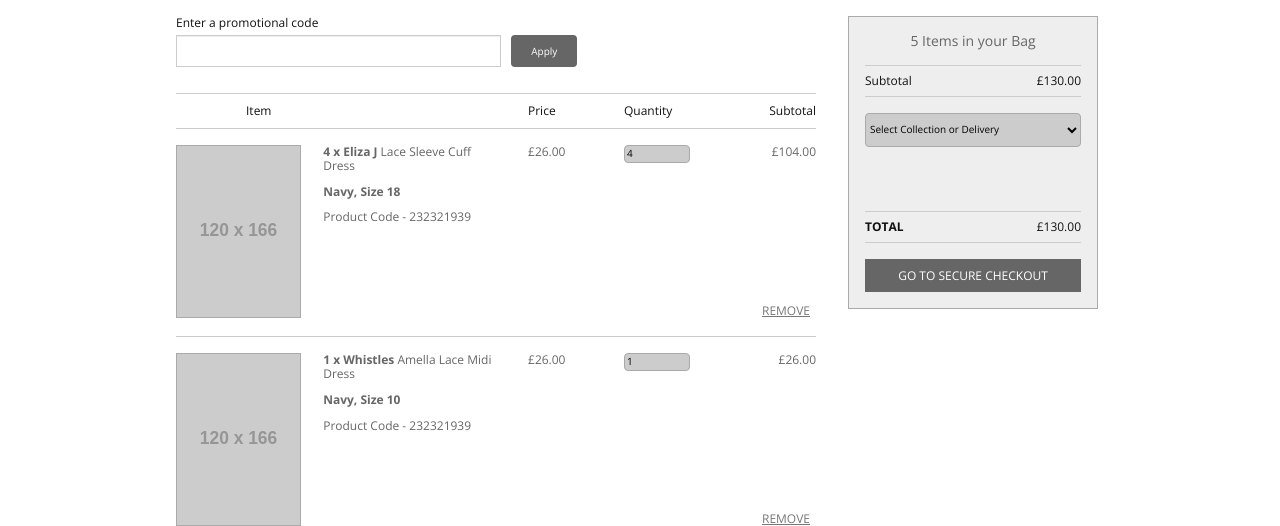
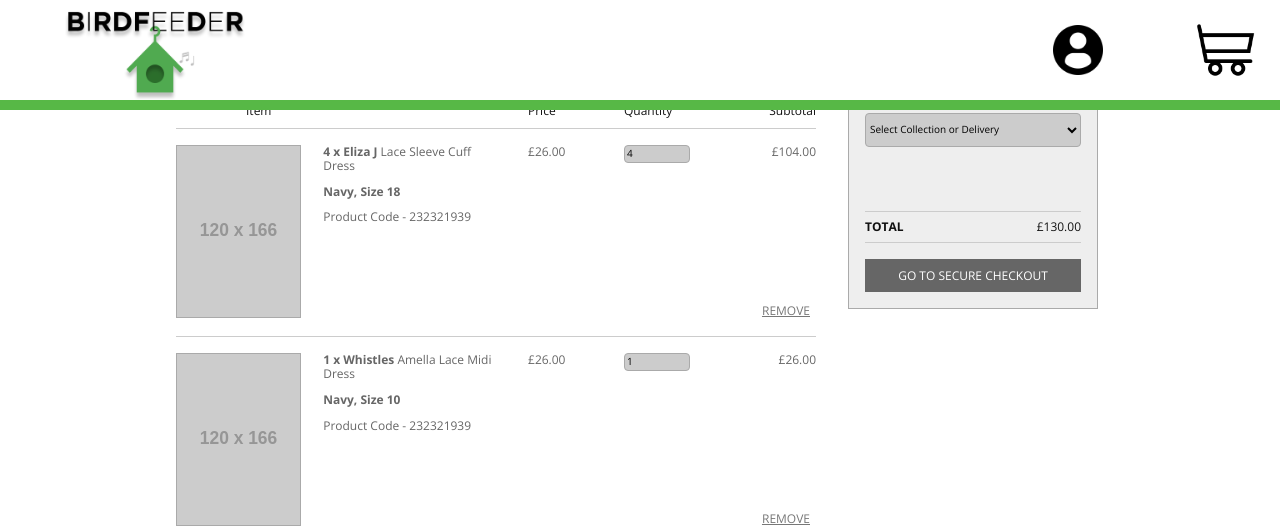
Before and after one commit to patlopardi/Grocery-Website, a PHP site: page /checkout.html in a window 1280 px wide. Shown: the top 526 px of the page. Run offline with PHP 8.4, Linux system fonts and the light colour scheme; grey boxes labelled with a size stand in for pictures from a placeholder-image service; some libraries are stand-ins or nearby versions.

Commit message:
Add files via upload

```diff
--- a/bakery.html
+++ b/bakery.html
@@ -26,7 +26,7 @@
                 <a href="login.html" class="profile-logo-float"> <img src="assets/profile.png"> </a>
             </li>
             <li class="link">
-                <img class="cart-logo" src="assets/cart1.png">
+                <a href="checkout.html"> <img class="cart-logo" src="assets/cart1.png"></a>
             </li>
         </ul>
     </nav>
--- a/checkout.html
+++ b/checkout.html
@@ -5,7 +5,9 @@
     <meta charset="UTF-8">
     <title>Responsive jQuery Shopping Basket</title>
     <link rel="stylesheet" href="https://cdnjs.cloudflare.com/ajax/libs/normalize/5.0.0/normalize.min.css">
+    <link rel="stylesheet" href="https://cdnjs.cloudflare.com/ajax/libs/font-awesome/4.7.0/css/font-awesome.min.css">
     <link rel="stylesheet" href="css/checkout.css">
+    <link rel="stylesheet" href="css/navbar.css">
 
 </head>
 
@@ -19,6 +21,34 @@
         <meta name="viewport" content="width=device-width, initial-scale=1">
         <title>Basket</title>
     </head>
+    <!--BEG: NAVBAR-->
+    <nav class="navbar">
+        <div class="logo">
+            <div class="logo-left">
+                <a href="index.html" class="logo">
+                    <img id="header-img" src="assets/birdfeeder-logo.png" alt="freeCodeCamp logo">
+
+                </a>
+
+            </div>
+            <div class="logo-burger">
+                <a href="javascript:void(0);" class="icon" onclick="myFunction()">
+                    <i class="fa fa-bars"></i> </a>
+            </div>
+        </div>
+
+
+
+        <ul class="nav-links" id="linkChange">
+            <li class="link">
+                <a href="login.html" class="profile-logo-float"> <img src="assets/profile.png"> </a>
+            </li>
+            <li class="link">
+                <a href="checkout.html"> <img class="cart-logo" src="assets/cart1.png"></a>
+            </li>
+        </ul>
+    </nav>
+    <div class="padding-nav"></div>
 
     <body>
         <main>
@@ -84,7 +114,7 @@
                         <div class="subtotal-title">Subtotal</div>
                         <div class="subtotal-value final-value" id="basket-subtotal">130.00</div>
                         <div class="summary-promo hide">
-                            <div class="promo-title">Promotion</div>
+                            <div class="promo-title">Pomotion</div>
                             <div class="promo-value final-value" id="basket-promo"></div>
                         </div>
                     </div>
--- a/index.html
+++ b/index.html
@@ -35,7 +35,7 @@
             <a href="login.html" class="profile-logo-float"> <img src="assets/profile.png"> </a>
         </li>
         <li class="link">
-            <img class="cart-logo" src="assets/cart1.png">
+            <a href="checkout.html"> <img class="cart-logo" src="assets/cart1.png"></a>
         </li>
     </ul>
 </nav>
--- a/index.php
+++ b/index.php
@@ -3,7 +3,7 @@
 ?>
 
 <!DOCTYPE html>
-<!----------------------------PROJECT-------------------------------->
+<!----------------------------blah-------------------------------->
 <html>
 
 <head>
```
